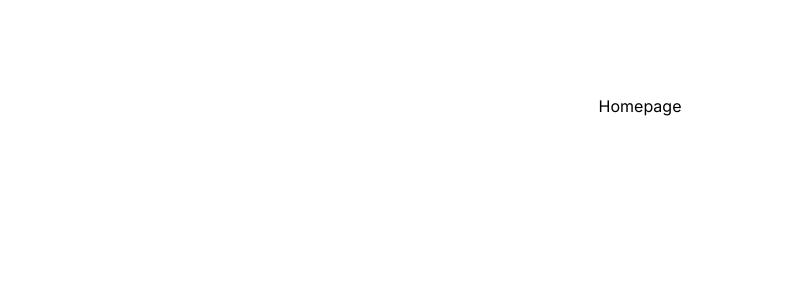
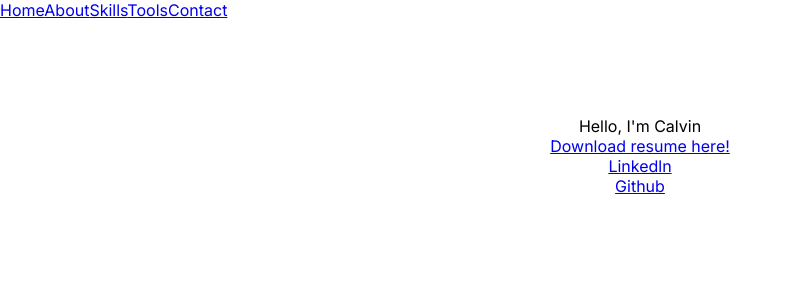
Before and after one commit to TheCrow95T/personalWebSiteNextJS, a Next.js app: page / in a window 1280 px wide. Shown: the top 300 px of the page, without its empty margins (0-792 px from the left). Built offline with nearby package versions, Linux system fonts and the light colour scheme.

Commit message:
done almost all functionality part except contact page

```diff
--- a/package.json
+++ b/package.json
@@ -9,9 +9,10 @@
     "lint": "next lint"
   },
   "dependencies": {
+    "next": "14.2.3",
+    "nodemailer": "^6.9.13",
     "react": "^18",
-    "react-dom": "^18",
-    "next": "14.2.3"
+    "react-dom": "^18"
   },
   "devDependencies": {
     "eslint": "^8",
--- /dev/null
+++ b/src/app/api/email/route.js
@@ -0,0 +1,35 @@
+import { NextResponse } from "next/server";
+import { headers } from "next/headers";
+
+const nodemailer = require("nodemailer");
+
+export async function POST(request) {
+  const apiKey = headers.get("api-key");
+  if (apiKeys != "2e932fsubvfvsfe9f3fywscnvisunfuefw8fvsjlv") {
+    return NextResponse.status(404);
+  }
+
+  let transporter = nodemailer.createTransport({
+    service: "gmail",
+    auth: {
+      user: "youremail@gmail.com",
+      pass: "yourpassword",
+    },
+  });
+
+  let mailOptions = {
+    from: "youremail@gmail.com",
+    to: "myfriend@yahoo.com",
+    subject: "Contact from ",
+    text: "That was easy!",
+  };
+
+  transporter.sendMail(mailOptions, function (error, info) {
+    if (error) {
+      console.log(error);
+    } else {
+      console.log("Email sent: " + info.response);
+    }
+  });
+  return new NextResponse({ message: "Success: email was sent" });
+}
--- /dev/null
+++ b/src/app/components/Header.jsx
@@ -0,0 +1,15 @@
+import Link from "next/link";
+
+export default function Header() {
+  return (
+    <>
+      <navbar>
+        <Link href="/">Home</Link>
+        <Link href="/about">About</Link>
+        <Link href="/skills">Skills</Link>
+        <Link href="/tools">Tools</Link>
+        <Link href="/contact">Contact</Link>
+      </navbar>
+    </>
+  );
+}
--- a/src/app/contacts/page.jsx
+++ /dev/null
@@ -1,5 +0,0 @@
-const contact = () => {
-  return <div>contact</div>;
-};
-
-export default contact;
--- a/src/app/layout.js
+++ b/src/app/layout.js
@@ -1,4 +1,5 @@
 import { Inter } from "next/font/google";
+import Header from "./components/Header";
 import "./globals.css";
 
 const inter = Inter({ subsets: ["latin"] });
@@ -11,7 +12,10 @@ export const metadata = {
 export default function RootLayout({ children }) {
   return (
     <html lang="en">
-      <body className={inter.className}>{children}</body>
+      <body className={inter.className}>
+        <Header />
+        {children}
+      </body>
     </html>
   );
 }
--- a/src/app/page.jsx
+++ b/src/app/page.jsx
@@ -2,9 +2,14 @@ import Image from "next/image";
 import styles from "./page.module.css";
 
 export default function Home() {
-    return (
-        <main className={styles.main}>
-            <div>Homepage</div>
-        </main>
-    );
+  return (
+    <main className={styles.main}>
+      <div>Hello, I&apos;m Calvin</div>
+      <a href="/resume.pdf">Download resume here!</a>
+      <a href="https://www.linkedin.com/in/calvin-ong-jia-jun-0ab679225">
+        Linkedln
+      </a>
+      <a href="https://github.com/TheCrow95T">Github</a>
+    </main>
+  );
 }
--- a/src/app/page.module.css
+++ b/src/app/page.module.css
@@ -4,5 +4,4 @@
     justify-content: space-between;
     align-items: center;
     padding: 6rem;
-    min-height: 100vh;
 }
```
Also changed, not shown: src/app/components/header.jsx (deleted, +0 -9 lines), src/app/contact/page.jsx (added, +9 -0 lines), 2 other files (tests, documents, lock files or other folders).
